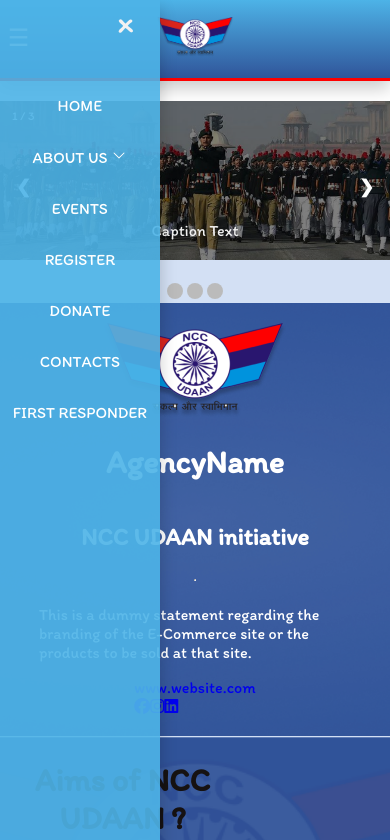
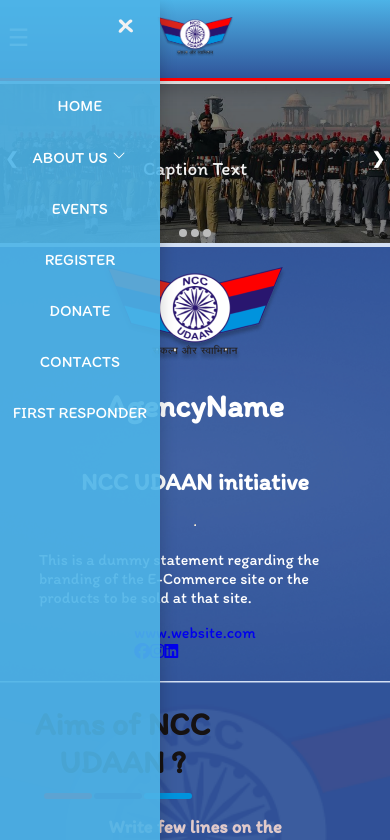
Before and after one commit to WebOps-and-Blockchain-Club/udaan-client-2023, a Next.js app: page / in a window 390 px wide. Shown: the top 840 px of the page. Built offline with nearby package versions, Linux system fonts and the light colour scheme.

Commit message:
Fully responsive carousel

```diff
--- a/src/components/Carousel.tsx
+++ b/src/components/Carousel.tsx
@@ -25,42 +25,36 @@
   }
 
   return (
-    <div>
-        <div className='carouselMain'>
+    <div className='carouselMain'>
       {/* <!-- Slideshow container --> */}
       <div className="slideshow-container">
 
         {/* <!-- Full-width images with number and caption text --> */}
         {slideIndex == 1 && <div className="myslide fade">
-          <div className="numbertext">1 / 3</div>
-          <Image src={cimg1} height ={561}className='image' alt="Caorusel Image 1" />
+
+          <Image src={cimg1} className='image' alt="Caorusel Image 1" />
           <div className="text">Caption Text</div>
         </div>}
         {slideIndex == 2 && <div className="myslide fade">
-          <div className="numbertext">2 / 3</div>
-          <Image src={cimg2} height ={561}className='image' alt="Caorusel Image 2" />
-          {/* <div className="text">Caption Two</div> */}
+          <Image src={cimg2} className='image' alt="Caorusel Image 2" />
+          <div className="text">Caption Two</div>
         </div>}
 
         {slideIndex == 3 && <div className=" myslide fade">
-          <div className="numbertext">3 / 3</div>
-          <Image src={cimg3}height ={561} className='image' alt="Caorusel Image 3" />
-          {/* <div className="text">Caption Three</div> */}
+          <Image src={cimg3} className='image' alt="Caorusel Image 3" />
+          <div className="text">Caption Three</div>
         </div>}
 
         {/* <!-- Next and previous buttons --> */}
         <a className="prev" onClick={() => { plusSlides(-1) }}>&#10094;</a>
         <a className="next" onClick={() => { plusSlides(1) }}>&#10095;</a>
+             {/* <!-- The dots/circles --> */}
+      <div className='dotContainer'>
+        <span className={`dot ${slideIndex == 1 ? "active" : ""}`} onClick={() => { currentSlide(1) }}></span>
+        <span className={`dot ${slideIndex == 2 ? "active" : ""}`} onClick={() => { currentSlide(2) }}></span>
+        <span className={`dot ${slideIndex == 3 ? "active" : ""}`} onClick={() => { currentSlide(3) }}></span>
       </div>
-      <br></br>
-
-      {/* <!-- The dots/circles --> */}
-      <div className='dotContainer'>
-        <span className="dot" onClick={() => { currentSlide(1) }}></span>
-        <span className="dot" onClick={() => { currentSlide(2) }}></span>
-        <span className="dot" onClick={() => { currentSlide(3) }}></span>
       </div>
-    </div>
     </div>
   );
 }
--- a/src/pages/index.tsx
+++ b/src/pages/index.tsx
@@ -29,7 +29,6 @@
 
 
         <Carousel />
-
 
         <div className={Styles.banner}>
           <div className={Styles.Logo}>
--- a/src/styles/globals.css
+++ b/src/styles/globals.css
@@ -125,8 +125,8 @@
 }
 
 .submenu a:hover {
-  color: rgb(31, 30, 30);
-  text-shadow: 0px 0px 2px #717171;
+  color: #29166F;
+  text-shadow: 0px 0px 5px #d1cfd9;
   transition: 0.2s;
 }
 
@@ -225,12 +225,12 @@
 
 /* Slideshow container */
 .carouselMain {
-  margin-top: 2px;
+  margin-top: 12vh;
+  width: 100vw;
   /* max-height: 80vh; */
 }
 .slideshow-container {
-  margin-top: 5px;
-  max-width: 100vw;
+  max-width: 100%;
   position: relative;
   margin: auto;
 }
@@ -257,7 +257,7 @@
   padding: 16px;
   color: white;
   font-weight: bold;
-  font-size: 18px;
+  font-size: 2rem;
   transition: 0.6s ease;
   border-radius: 0 3px 3px 0;
 }
@@ -277,26 +277,23 @@
 /* Caption text */
 .text {
   color: #f2f2f2;
-  font-size: 1rem;
+  top: 50%;
+  font-size: 2rem;
   padding: 8px 12px;
   position: absolute;
-  bottom: 1rem;
   width: 100%;
   text-align: center;
 }
 
-/* Number text (1/3 etc) */
-.numbertext {
-  color: #f2f2f2;
-  font-size: 12px;
-  padding: 8px 12px;
-  position: absolute;
-  top: 0;
-}
 
 /* The dots/bullets/indicators */
 .dotContainer {
-  text-align: center;
+  display: flex;
+  justify-content: center;
+  align-items: flex-end;
+  width: 100%;
+  position: absolute;
+  bottom: 10px;
 }
 .dot {
   cursor: pointer;
@@ -328,6 +325,57 @@
     opacity: 1;
   }
 }
+
+@media screen and (max-width:590px) {
+  .carouselMain {
+  margin-top: -2vh;
+    width: 100vw;
+    /* max-height: 80vh; */
+  }
+
+  .prev,
+.next {
+  padding: 5px;
+  color: white;
+  font-weight: bold;
+  font-size: 1rem;
+}
+
+.text {
+  color: #f2f2f2;
+  top: 40%;
+  font-size: 1.2rem;
+}
+
+.dot {
+  cursor: pointer;
+  height: 0.5rem;
+  width: 0.5rem;
+  margin: 0 2px;
+  background-color: #bbb;
+  border-radius: 50%;
+  display: inline-block;
+  transition: background-color 0.6s ease;
+}
+
+
+}
+
+@media screen and (max-width:365px) {
+  .carouselMain {
+    margin-top: -4vh;
+      width: 100vw;
+    }
+
+}
+
+
+
+
+
+
+
+
 
 .footerMain {
   color: #4b5563;
```
Also changed, not shown: public/Corouselimage1.jpeg.
